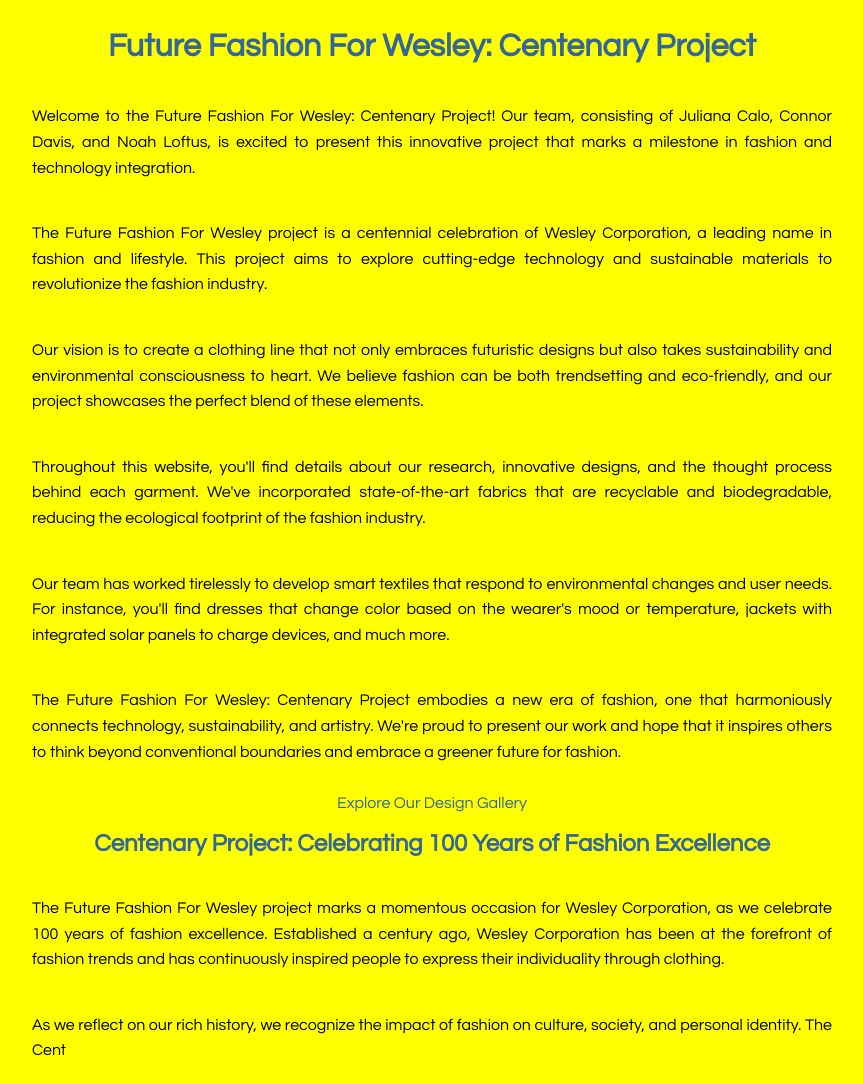
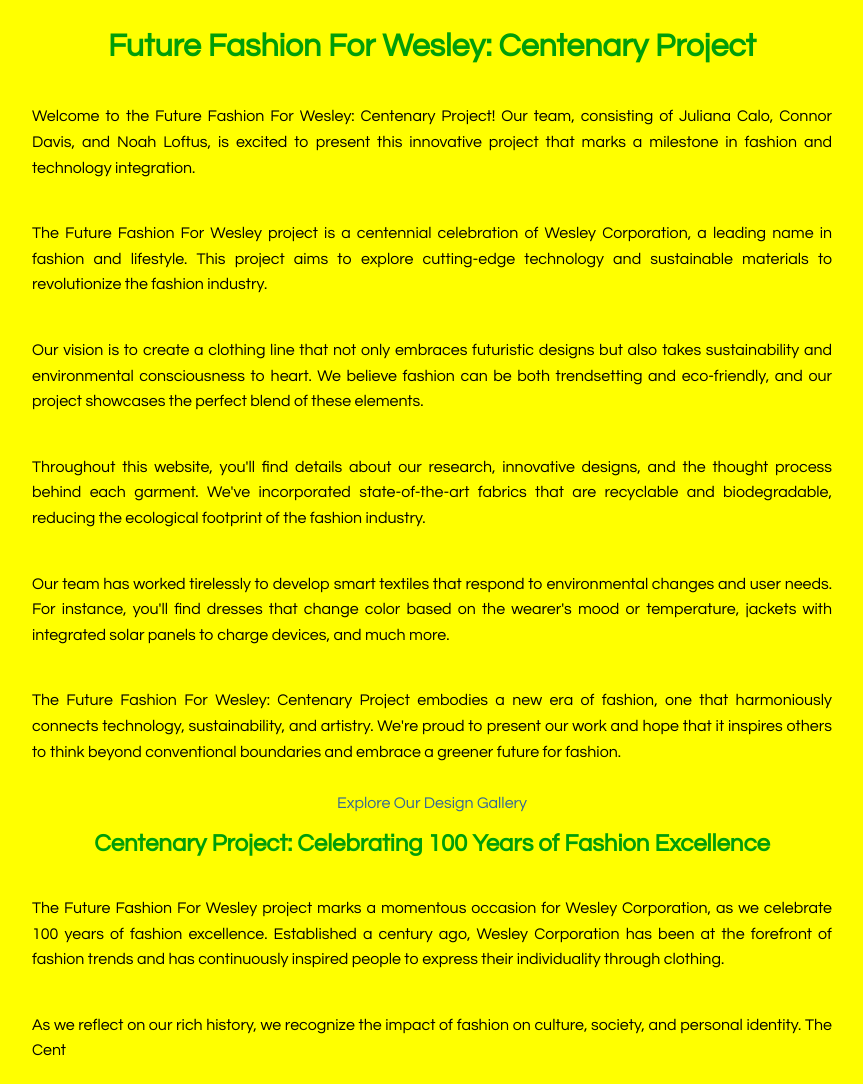
Before and after one commit to connormoi/wc, a plain HTML site: page index.html in a window 1280 px wide. Shown: the whole page, without its empty margins (208-1071 px from the left). Drawn offline with Linux system fonts and the light colour scheme.

Commit message:
Update index.html

```diff
--- a/index.html
+++ b/index.html
@@ -12,12 +12,12 @@
         }
 
         h1 {
-            color: #336699;
+            color: #009E08;
             margin-top: 30px;
         }
 
         h2 {
-            color: #336699;
+            color: #009E08;
             margin-top: 20px;
         }
 
```
